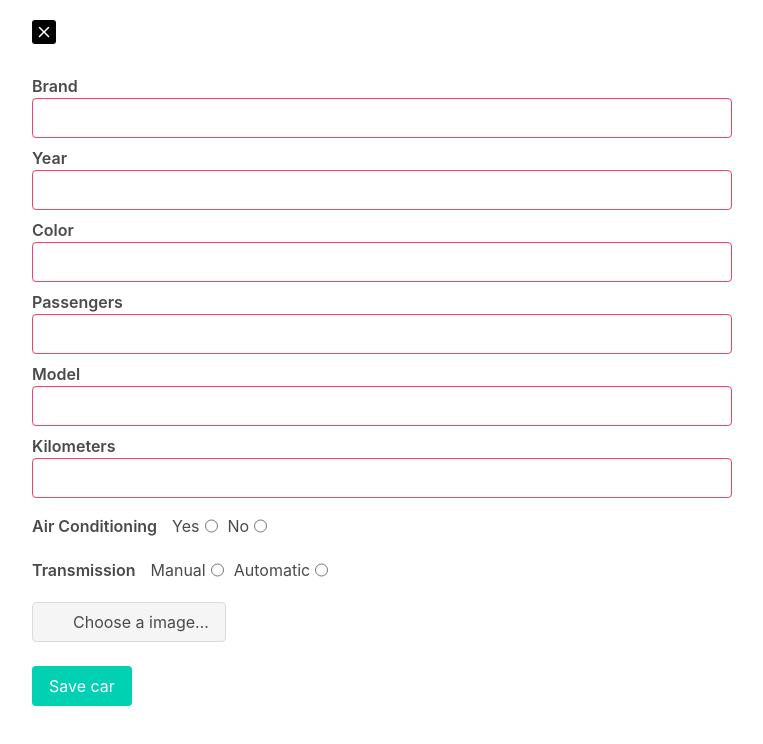
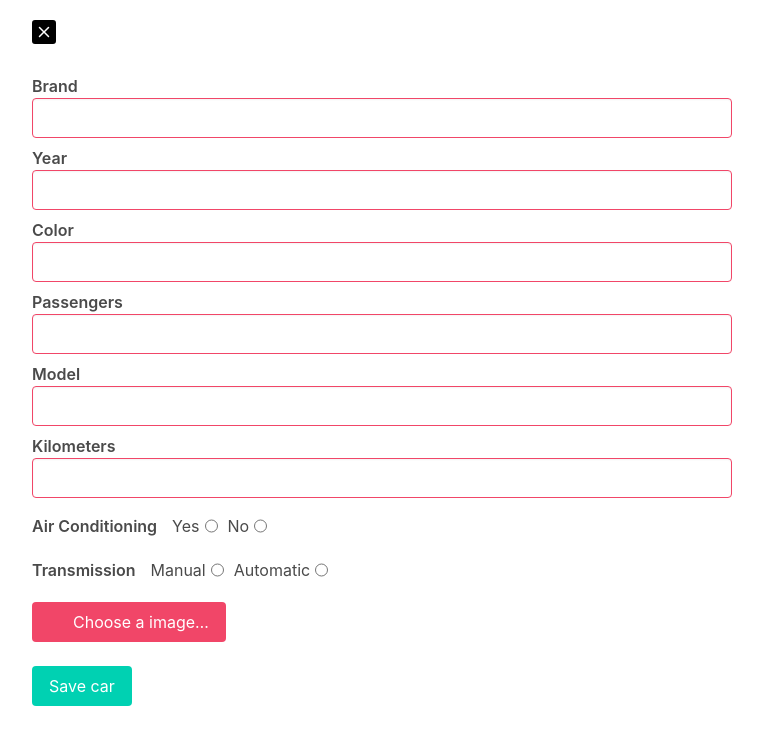
Before and after one commit to nahuelc00/rent-a-car-frontend, a React (Vite) app: page /form/add in a window 1280 px wide. Shown: the top 744 px of the page, without its empty margins (258-1021 px from the left). Built offline with nearby package versions, Linux system fonts and the light colour scheme.

Commit message:
Add image validation in form

```diff
--- a/src/ui/pages/form.jsx
+++ b/src/ui/pages/form.jsx
@@ -78,7 +78,7 @@ function Form({ isUpdate }) {
           kilometers: car.kms,
           airConditioning: car.airConditioning,
           transmission: car.transmission,
-          file: car.imageUrl,
+          file: '',
         });
       });
     }
@@ -243,7 +243,8 @@ function Form({ isUpdate }) {
               />
             </div>
           </fieldset>
-          <fieldset className="file mb-5">
+
+          <fieldset className={formik.values.file ? 'file mb-5' : 'file is-danger mb-5'}>
             <label className="file-label">
               <input
                 className="file-input"
```
